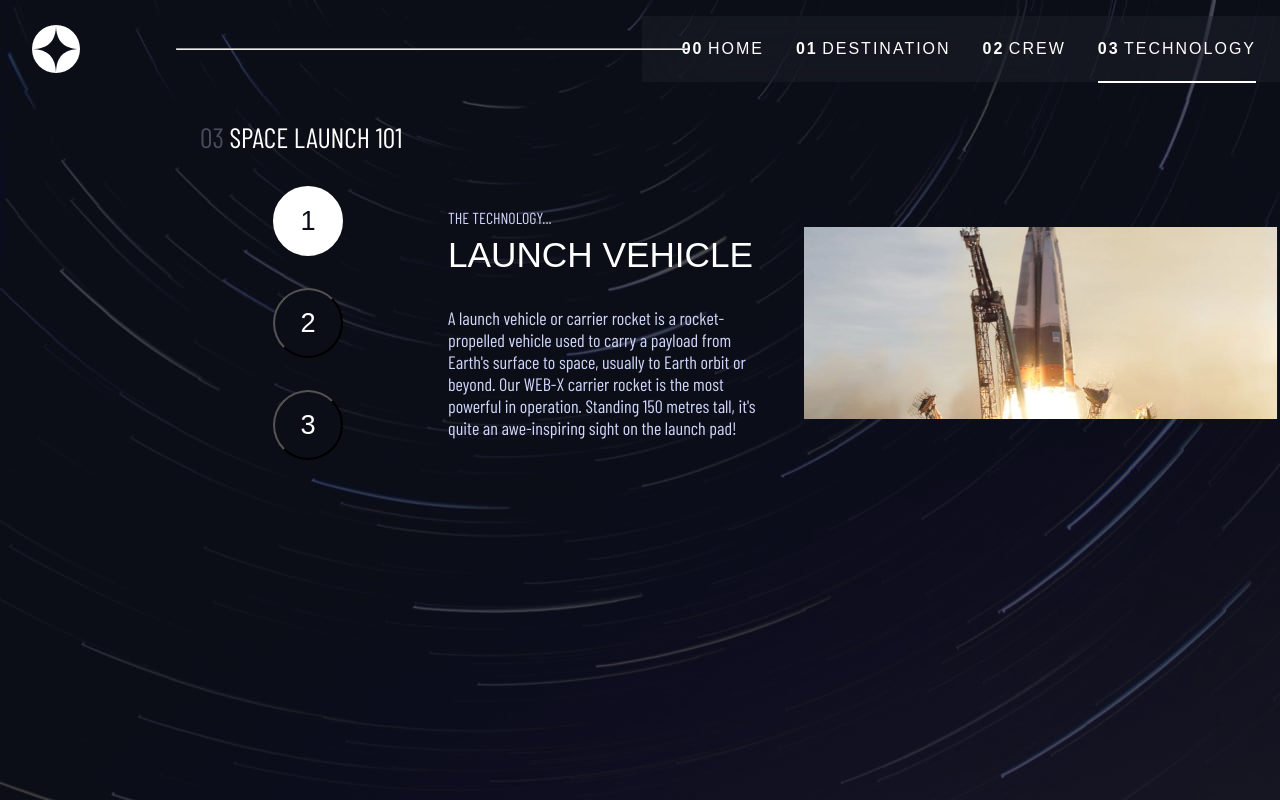
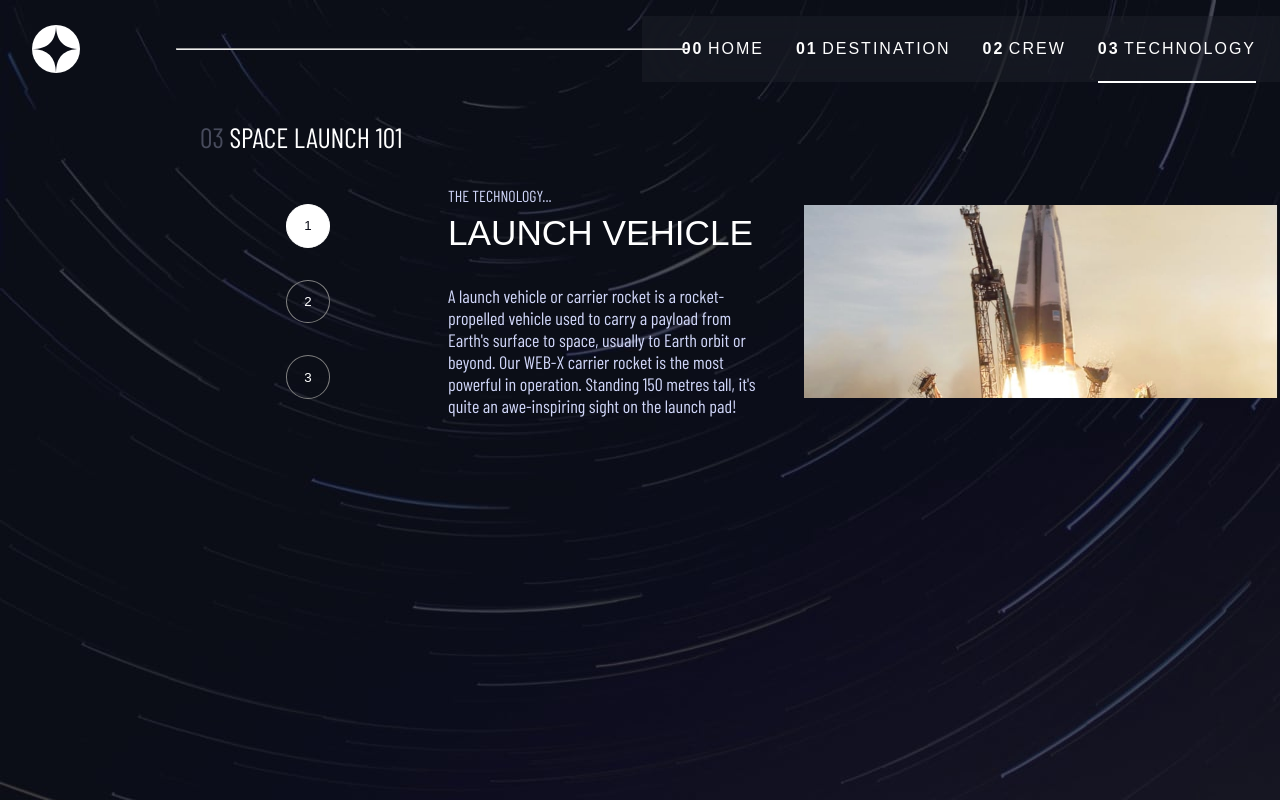
Before and after one commit to JuanluGGarcia/react-router-layouts-practica-the-planets, a React (Vite) app: page /technology in a window 1280 px wide. Built offline with nearby package versions, Linux system fonts and the light colour scheme; a web font is replaced by a local one.

Commit message:
terminada

```diff
--- a/src/pages/technology/style.js
+++ b/src/pages/technology/style.js
@@ -70,33 +70,20 @@ const StyledNav = styled.div`
 	gap: 2rem;
 `;
 
-// const StyledLinks = styled.ol`
-// 	display: flex;
-// 	flex-direction: column;
-// 	justify-content: center;
-// 	align-items: center;
-// 	gap: 2rem;
-// 	margin-left: 2rem;
-// 	font-size: 1.7rem;
-// `;
 
 const StyledTab = styled.button`
-	/* text-align: center; */
-    display: block;
-    height: 70px;
-    width: 70px;
-    /* border: none; */
-    padding: 2px;
-    border-radius: 50%;
-    font-size: 1.7rem;
-    overflow: hidden;
-	background-color: ${({ $active }) => ($active ? '#fff' : '#0B0D17')};
-    border: 2px solid ${({ $active }) => ($active ? '#fff' : '#B0D17')};
-    color: ${({ $active }) => ($active ? '#0B0D17' : '#fff')};
+	border-radius: 50%;
+  	padding: 1em 1.3em;
+  	border: none;
+  	background-color: ${({ $active }) => ($active ? '#fff' : 'transparent')};
+	color: ${({ $active }) => ($active ? '#0B0D17' : '#fff')};
+	border: 1px solid ${({ $active }) => ($active ? '#fff' : 'gray')};
+
+
 	cursor: pointer;
-	/* &:hover {
-		color: ${COLORS.HOVER};
-	} */
+	&:hover {
+		border: 1px solid ${COLORS.WHITE};
+	}
 `;
 
 const StyledTechSubTitle = styled.p`
@@ -126,7 +113,6 @@ export {
 	StyledImageContainer,
 	StyledImage,
 	StyledRight,
-	// StyledLinks,
 	StyledTab,
 	StyledTechText,
 	StyledTechTitle,
```
